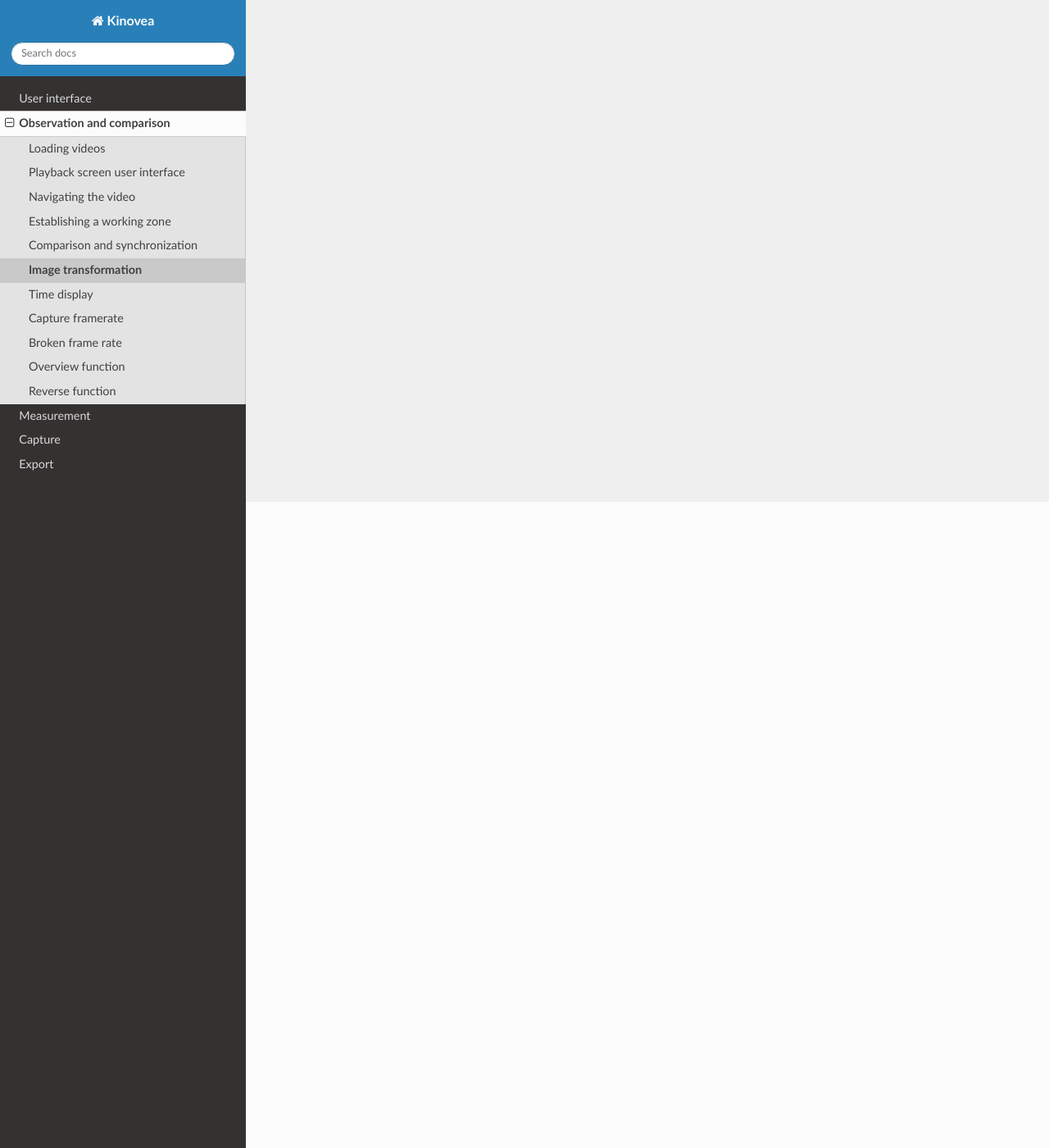
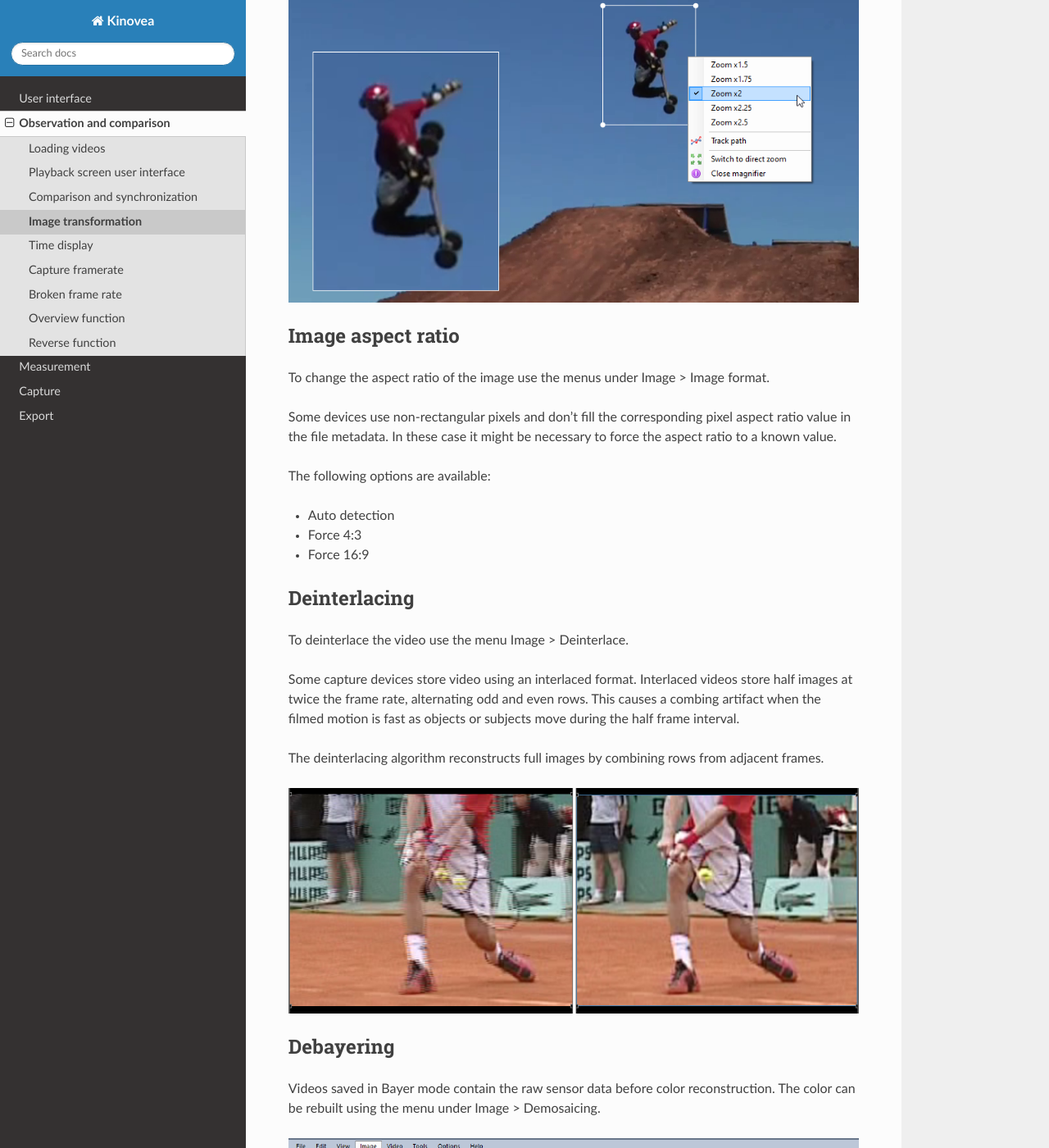
Before and after one commit to Kinovea/kinovea-docs, a Sphinx documentation site: the page built from source/observation/image_geometry.rst, in a window 1280 px wide and 1400 px high, scrolled down 788 px. Shown: the whole window at 82% size. Built offline with Sphinx 7.4.7 and the Read the Docs theme 2.0.0, drawn with Linux system fonts in a browser that asks for light colours; some of the changed text lies outside the part shown.

Commit message:
Image geometry.

```diff
--- a/source/observation/image_geometry.rst
+++ b/source/observation/image_geometry.rst
@@ -2,12 +2,69 @@
 Image transformation
 ====================
 
-TODO:
+Image orientation
+-----------------
+To change the orientation of the image use the menus under Image > Image rotation.
 
-- image rotation.
-- image aspect ratio.
-- image mirroring.
-- deinterlacing.
-- debayering.
-- zoom.
-- magnification tool.
+The following options are available:
+
+- No rotation
+- 90° clockwise
+- 90° counter-clockwise
+- 180°
+
+Videos filmed in portrait mode on a smartphone typically already have a flag embedded in the video file and don't need to be manually rotated.
+
+Image mirroring
+---------------
+To mirror the image, that is to flip it along the vertical axis, use the menu Image mirror.
+
+Zoom & magnification
+--------------------
+To zoom into the image use CTRL + Mouse wheel or CTRL + Minus/Plus keys.
+CTRL+Numpad 0 resets the zoom level.
+
+The magnifier tool can also be used to create a picture in picture magnified area.
+
+.. image:: /images/observation/magnifier.png
+
+Image aspect ratio
+------------------
+To change the aspect ratio of the image use the menus under Image > Image format.
+
+Some devices use non-rectangular pixels and don't fill the corresponding pixel aspect ratio value in the file metadata.
+In these case it might be necessary to force the aspect ratio to a known value.
+
+The following options are available:
+
+- Auto detection
+- Force 4:3
+- Force 16:9
+
+Deinterlacing
+-------------
+To deinterlace the video use the menu Image > Deinterlace.
+
+Some capture devices store video using an interlaced format.
+Interlaced videos store half images at twice the frame rate, alternating odd and even rows.
+This causes a combing artifact when the filmed motion is fast as objects or subjects move during the half frame interval.
+
+The deinterlacing algorithm reconstructs full images by combining rows from adjacent frames.
+
+.. image:: /images/observation/deinterlacing.png
+
+Debayering
+----------
+Videos saved in Bayer mode contain the raw sensor data before color reconstruction.
+The color can be rebuilt using the menu under Image > Demosaicing.
+
+.. image:: /images/observation/debayering.png
+
+The following options are available:
+
+- RGGB
+- BGGR
+- GRBG
+- GBRG
+
+The appropriate option to select depends on the device and mode used during recording.
--- a/source/observation/index.rst
+++ b/source/observation/index.rst
@@ -7,8 +7,6 @@ Observation and comparison
 
    loading
    playback_ui
-   navigation
-   working_zone
    comparison
    image_geometry
    time_display
```
Also changed, not shown: source/observation/navigation.rst (deleted, +0 -13 lines), source/observation/playback_ui.rst (+22 -0 lines), source/observation/working_zone.rst (deleted, +0 -10 lines), source/images/observation/debayering.png (added), source/images/observation/deinterlacing.png (added), source/images/observation/magnifier.png (added).
